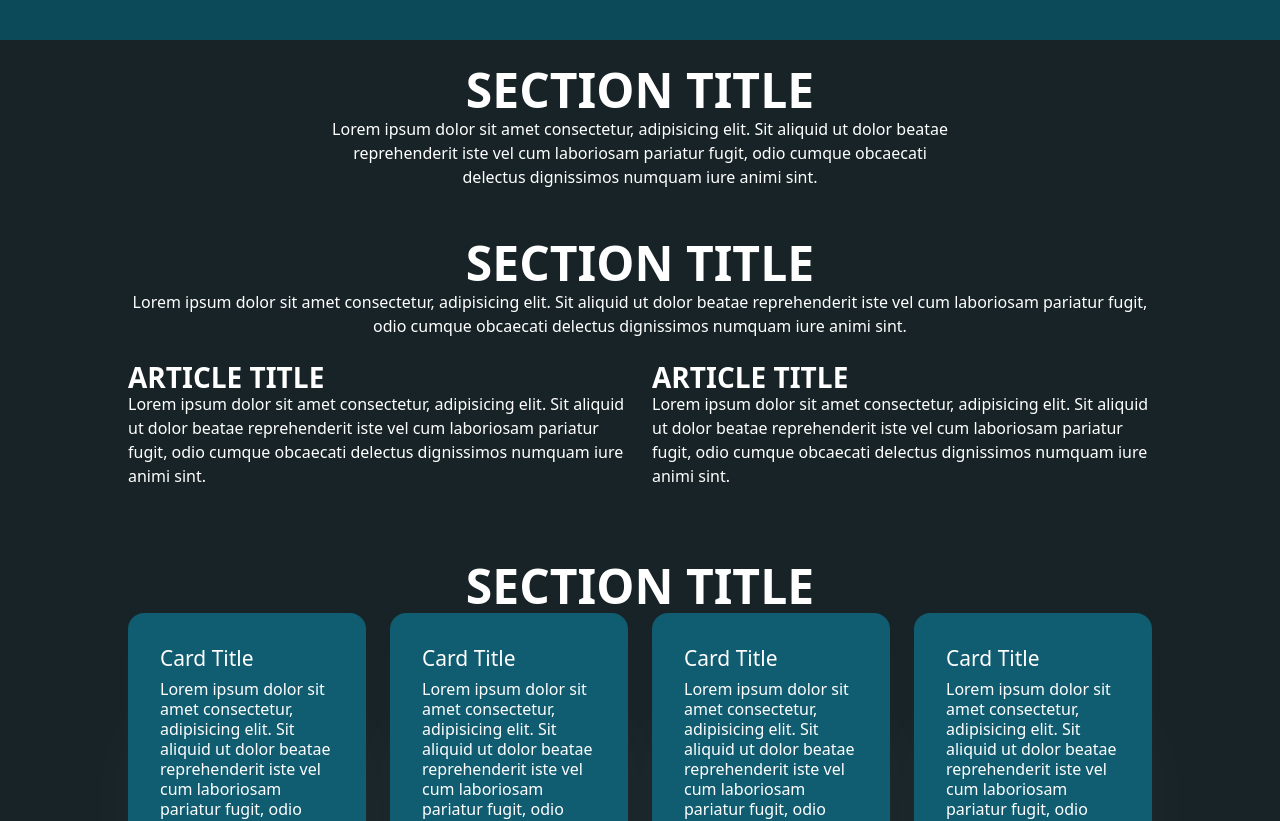
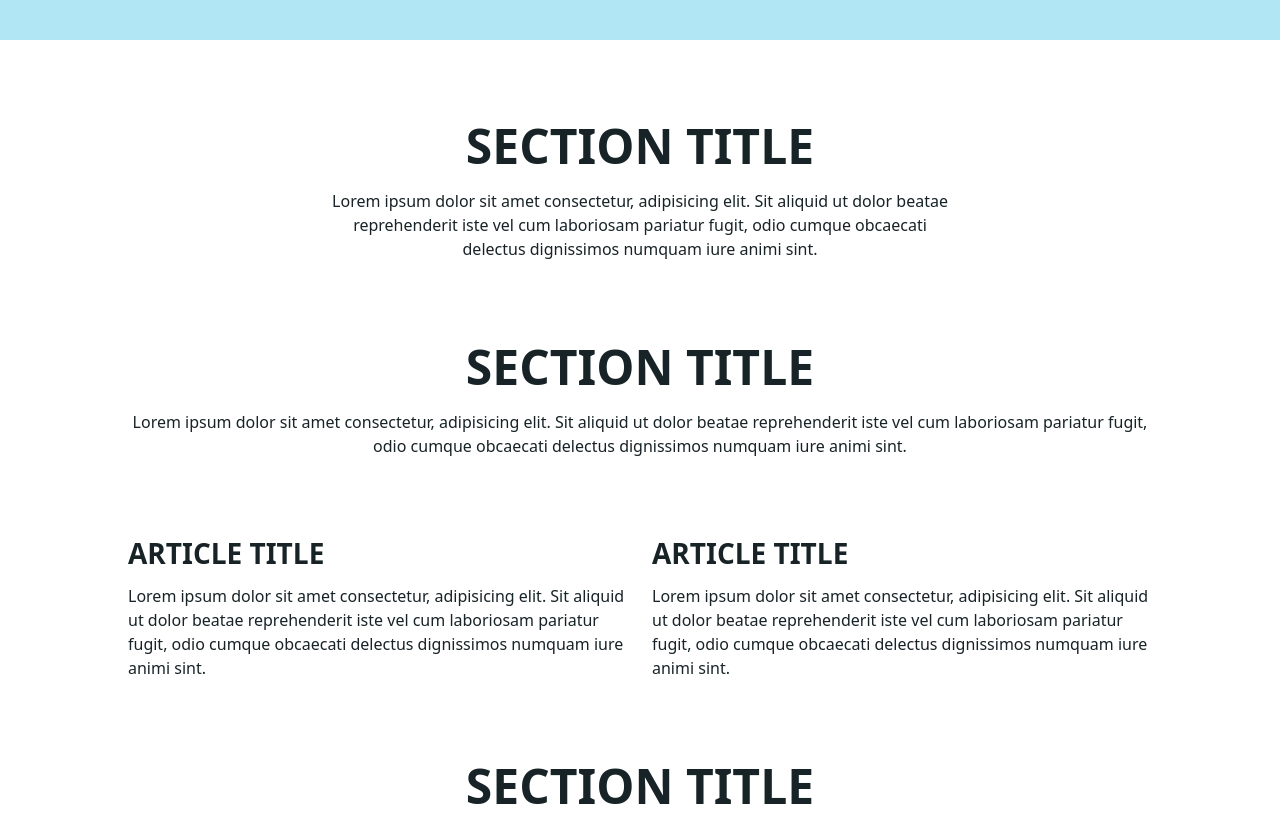
Before and after one commit to gbrli/base-2025, a website built with Vite: page index.html in a window 1280 px wide. Shown: the part 760-1581 px from the top of the page. Built offline with nearby package versions, Linux system fonts and the light colour scheme; some packages are replaced by stand-ins of ours.

Commit message:
headings

```diff
--- a/index.html
+++ b/index.html
@@ -42,7 +42,7 @@
     </div>
   </div>
   <main>
-    <section class="container padding-block-6 animate" data-type="narrow">
+    <section class="container margin-block-12 animate" data-type="narrow">
       <h2 class="text-center">
         Section Title
       </h2>
@@ -50,14 +50,14 @@
         Lorem ipsum dolor sit amet consectetur, adipisicing elit. Sit aliquid ut dolor beatae reprehenderit iste vel cum laboriosam pariatur fugit, odio cumque obcaecati delectus dignissimos numquam iure animi sint.
       </p>
     </section>
-    <section class="container padding-block-6 animate">
+    <section class="container margin-block-12 animate">
       <h2 class="text-center">
         Section Title
       </h2>
       <p class="text-center">
         Lorem ipsum dolor sit amet consectetur, adipisicing elit. Sit aliquid ut dolor beatae reprehenderit iste vel cum laboriosam pariatur fugit, odio cumque obcaecati delectus dignissimos numquam iure animi sint.
       </p>
-      <div class="section__article grid-even-columns padding-block-6 animate">
+      <div class="section__article grid-even-columns margin-block-12 animate">
         <article class="article">
           <h3>Article Title</h3>
           <p>Lorem ipsum dolor sit amet consectetur, adipisicing elit. Sit aliquid ut dolor beatae reprehenderit iste vel cum laboriosam pariatur fugit, odio cumque obcaecati delectus dignissimos numquam iure animi sint.</p>
@@ -68,7 +68,7 @@
         </article>
       </div>
     </section>
-    <section class="container padding-block-6 animate">
+    <section class="container margin-block-12 animate">
       <h2 class="text-center">
         Section Title
       </h2>
--- a/sass/abstracts/_tokens.scss
+++ b/sass/abstracts/_tokens.scss
@@ -5,7 +5,7 @@
 
 // THEME STYLE
 
-$active-theme: $dark;
+$active-theme: $light;
 $enable-media-query-dark-mode: false;
 
 
@@ -19,6 +19,7 @@ $heading-text-transform: uppercase;
 $heading-1-font-size: $font-size-900;
 $heading-2-font-size: $font-size-800;
 $heading-3-font-size: $font-size-700;
+$heading-margin-bottom: 1rem;
 
 
 // BODY
--- a/sass/base/_general.scss
+++ b/sass/base/_general.scss
@@ -24,6 +24,7 @@ h1 {
   font-weight: $heading-font-weight;
   line-height: $heading-line-height;
   text-transform: $heading-text-transform;
+  margin-bottom: $heading-margin-bottom;
 }
 
 h2 {
@@ -33,6 +34,7 @@ h2 {
   font-weight: $heading-font-weight;
   line-height: $heading-line-height;
   text-transform: $heading-text-transform;
+  margin-bottom: $heading-margin-bottom;
 }
 
 h3 {
@@ -42,4 +44,5 @@ h3 {
   font-weight: $heading-font-weight;
   line-height: $heading-line-height;
   text-transform: $heading-text-transform;
+  margin-bottom: $heading-margin-bottom;
 }
```
